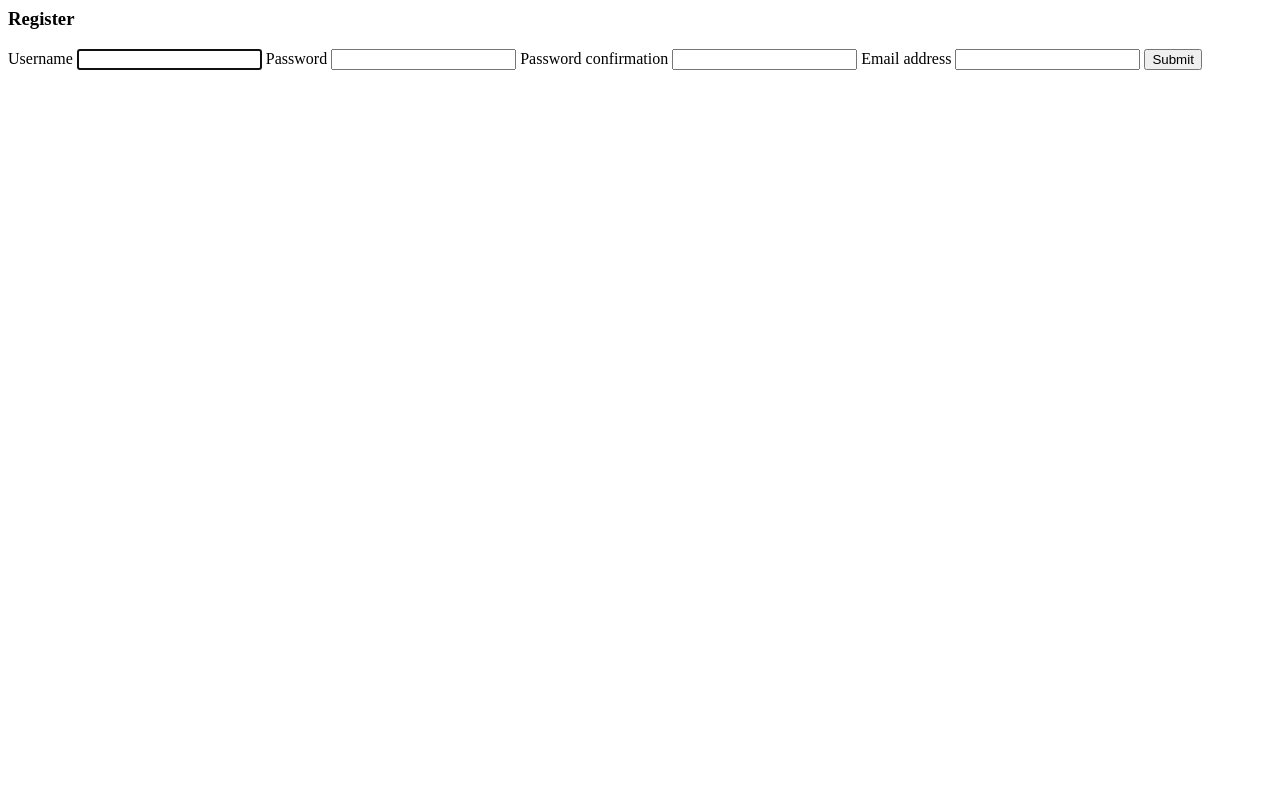
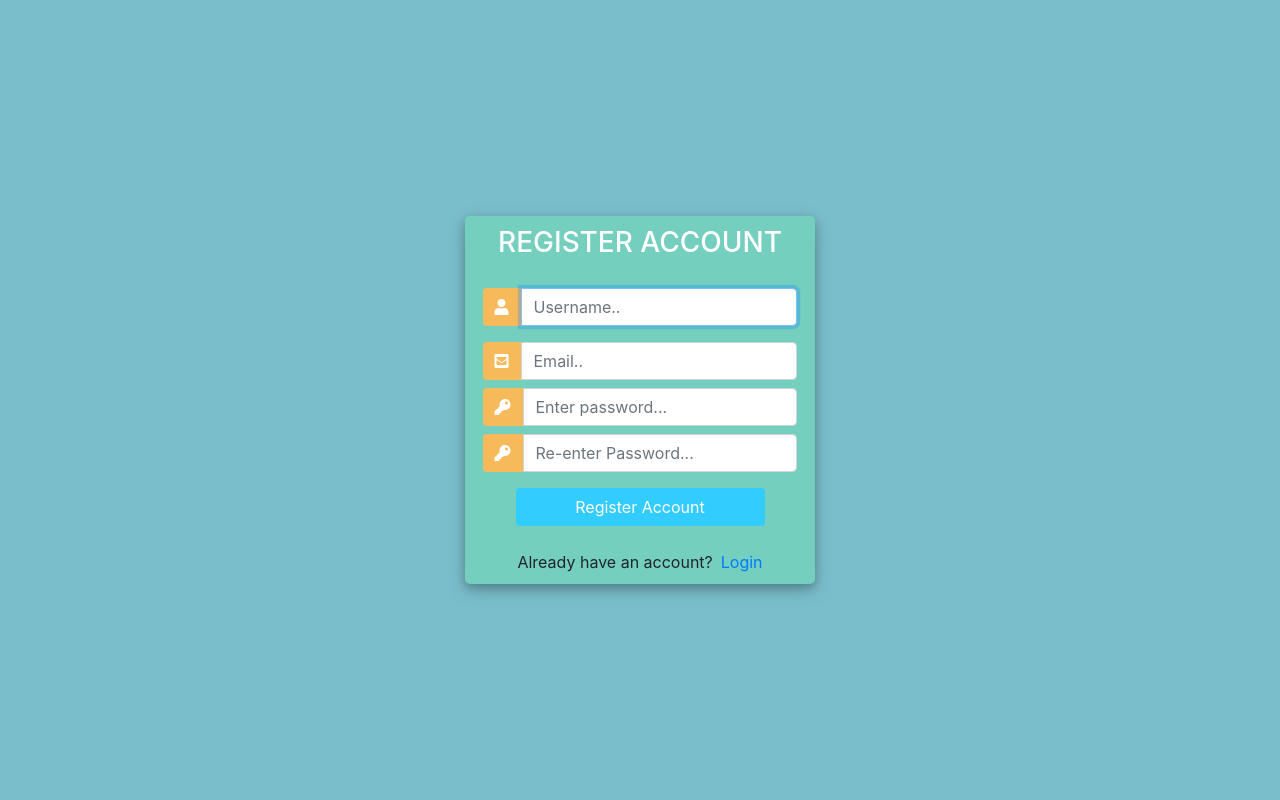
Before and after one commit to BillMuriu/Simple_CRM, a Django app: page /register/ in a window 1280 px wide. Run offline with Django 4.2, Linux system fonts and the light colour scheme; some libraries are stand-ins or nearby versions.

Commit message:
registration form polished frontend

```diff
--- a/accounts/templates/accounts/register.html
+++ b/accounts/templates/accounts/register.html
@@ -1,20 +1,139 @@
-<h3>Register</h3>
+<!DOCTYPE html>
+<html>
 
-<form action="" method="POST">
-    {% csrf_token %}
+<head>
+	<title>Login</title>
+	<link rel="stylesheet" href="https://stackpath.bootstrapcdn.com/bootstrap/4.1.3/css/bootstrap.min.css" integrity="sha384-MCw98/SFnGE8fJT3GXwEOngsV7Zt27NXFoaoApmYm81iuXoPkFOJwJ8ERdknLPMO" crossorigin="anonymous">
+	<script src="https://ajax.googleapis.com/ajax/libs/jquery/3.3.1/jquery.min.js"></script>
+	<link rel="stylesheet" href="https://use.fontawesome.com/releases/v5.6.1/css/all.css" integrity="sha384-gfdkjb5BdAXd+lj+gudLWI+BXq4IuLW5IT+brZEZsLFm++aCMlF1V92rMkPaX4PP" crossorigin="anonymous">
 
-    {{ form.username.label}}
-    {{ form.username }}
+	<style>
+		body,
+		html {
+			margin: 0;
+			padding: 0;
+			height: 100%;
+			background: #7abecc !important;
+		}
+		.user_card {
+			width: 350px;
+			margin-top: auto;
+			margin-bottom: auto;
+			background: #74cfbf;
+			position: relative;
+			display: flex;
+			justify-content: center;
+			flex-direction: column;
+			padding: 10px;
+			box-shadow: 0 4px 8px 0 rgba(0, 0, 0, 0.2), 0 6px 20px 0 rgba(0, 0, 0, 0.19);
+			-webkit-box-shadow: 0 4px 8px 0 rgba(0, 0, 0, 0.2), 0 6px 20px 0 rgba(0, 0, 0, 0.19);
+			-moz-box-shadow: 0 4px 8px 0 rgba(0, 0, 0, 0.2), 0 6px 20px 0 rgba(0, 0, 0, 0.19);
+			border-radius: 5px;
 
-    {{ form.password1.label }}
-    {{ form.password1 }}
+		}
 
-    {{ form.password2.label }}
-    {{ form.password2 }}
+		.form_container {
+			margin-top: 20px;
+		}
+
+		#form-title{
+			color: #fff;
+		}
+		.login_btn {
+			width: 100%;
+			background: #33ccff !important;
+			color: white !important;
+		}
+		.login_btn:focus {
+			box-shadow: none !important;
+			outline: 0px !important;
+		}
+		.login_container {
+			padding: 0 2rem;
+		}
+		.input-group-text {
+			background: #f7ba5b !important;
+			color: white !important;
+			border: 0 !important;
+			border-radius: 0.25rem 0 0 0.25rem !important;
+		}
+		.input_user,
+		.input_pass:focus {
+			box-shadow: none !important;
+			outline: 0px !important;
+		}
+
+	</style>
+
+</head>
+<body>
+	<div class="container h-100">
+		<div class="d-flex justify-content-center h-100">
+			<div class="user_card">
+				<div class="d-flex justify-content-center">
+					<h3 id="form-title">REGISTER ACCOUNT</h3>
+				</div>
+				<div class="d-flex justify-content-center form_container">
+
+					<form method="POST" action="">
+                        {% csrf_token %}
 
 
-    {{ form.email.label }}
-    {{ form.email }}
+						<div class="input-group mb-3">
+							<div class="input-group-append">
+								<span class="input-group-text"><i class="fas fa-user"></i></span>
+							</div>
+							{{ form.username }}
+						</div>
+						<div class="input-group mb-2">
+							<div class="input-group-append">
+								<span class="input-group-text"><i class="fas fa-envelope-square"></i></span>
+							</div>
+							{{ form.email }}
+						</div>
+						<div class="input-group mb-2">
+							<div class="input-group-append">
+								<span class="input-group-text"><i class="fas fa-key"></i></span>
+							</div>
+							{{ form.password1 }}
+						</div>
+						<div class="input-group mb-2">
+							<div class="input-group-append">
+								<span class="input-group-text"><i class="fas fa-key"></i></span>
+							</div>
+							{{ form.password2 }}
+						</div>
 
-    <input type="submit" name="Create User">
-</form>
+				   		<div class="d-flex justify-content-center mt-3 login_container">
+				 			<input class="btn login_btn" type="submit" value="Register Account">
+				   		</div>
+					</form>
+				</div>
+
+				<div class="mt-4">
+					<div class="d-flex justify-content-center links">
+						Already have an account? <a href="{% url 'login' %}" class="ml-2">Login</a>
+					</div>
+				</div>
+			</div>
+		</div>
+	</div>
+	<script>
+						/* Because i didnt set placeholder values in forms.py they will be set here using vanilla Javascript
+		//We start indexing at one because CSRF_token is considered and input field
+		 */
+
+		//Query All input fields
+		var form_fields = document.getElementsByTagName('input')
+		form_fields[1].placeholder='Username..';
+		form_fields[2].placeholder='Email..';
+		form_fields[3].placeholder='Enter password...';
+		form_fields[4].placeholder='Re-enter Password...';
+
+
+		for (var field in form_fields){
+			form_fields[field].className += ' form-control'
+		}
+	</script>
+</body>
+</html>
```
